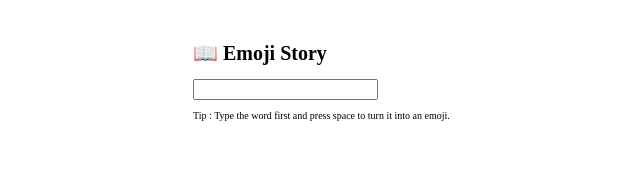
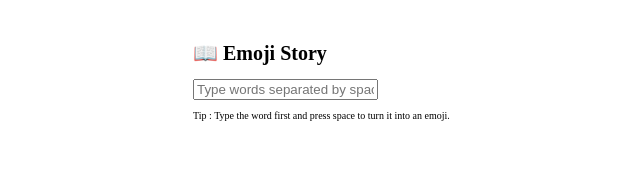
Before and after one commit to optimisticjuice/emoji_copy, a React (Vite) app: page / in a window 1280 px wide. Shown: the top 169 px of the page, without its empty margins (147-787 px from the left). Built offline with nearby package versions, Linux system fonts and the light colour scheme.

Commit message:
2. controlled input for input tag and corresponding (input)  functions setup

```diff
--- a/src/App.jsx
+++ b/src/App.jsx
@@ -1,15 +1,32 @@
+import {useState} from "react";
+import './Style.css';
+// const API_KEY = import.meta.env.VITE_API_KEY;
+// const API_URL = 'https://api.api-ninjas.com/v1/emoji?name=';
 
-import './Style.css';
-const API_KEY = import.meta.env.VITE_API_KEY;
-const API_URL = 'https://api.api-ninjas.com/v1/emoji?name=';
 
+
+
+// useState hook needs to be inside the App function
 function App() {
-   return (
+  const [input, setInput] = useState('');
+
+  const handleInputChange = (event) => {
+  // handleInputChange function changes the value of the input so what is typed is stored in the input variable
+    setInput(event.target.value);
+  }
+  return (
     <>
     <div className="App" style={{ maxWidth: '600px', margin: '0 auto', padding: '20px' }}>
       <h1>📖 Emoji Story</h1>
       <div>
-        <input type="text" />
+        <input type="text"
+          value={input}
+          onChange={handleInputChange}
+          placeholder="Type words separated by spaces..."
+          // disabled={loading}
+          // will do the isloading later is so when the isloading is true the input is disabled
+/>
+   {/* input variable is the value of the input field [useState] */}
       </div>
       {/* {} */}
       {/* {} */}
```
Also changed, not shown: 1 other file (tests, documents, lock files or other folders).
